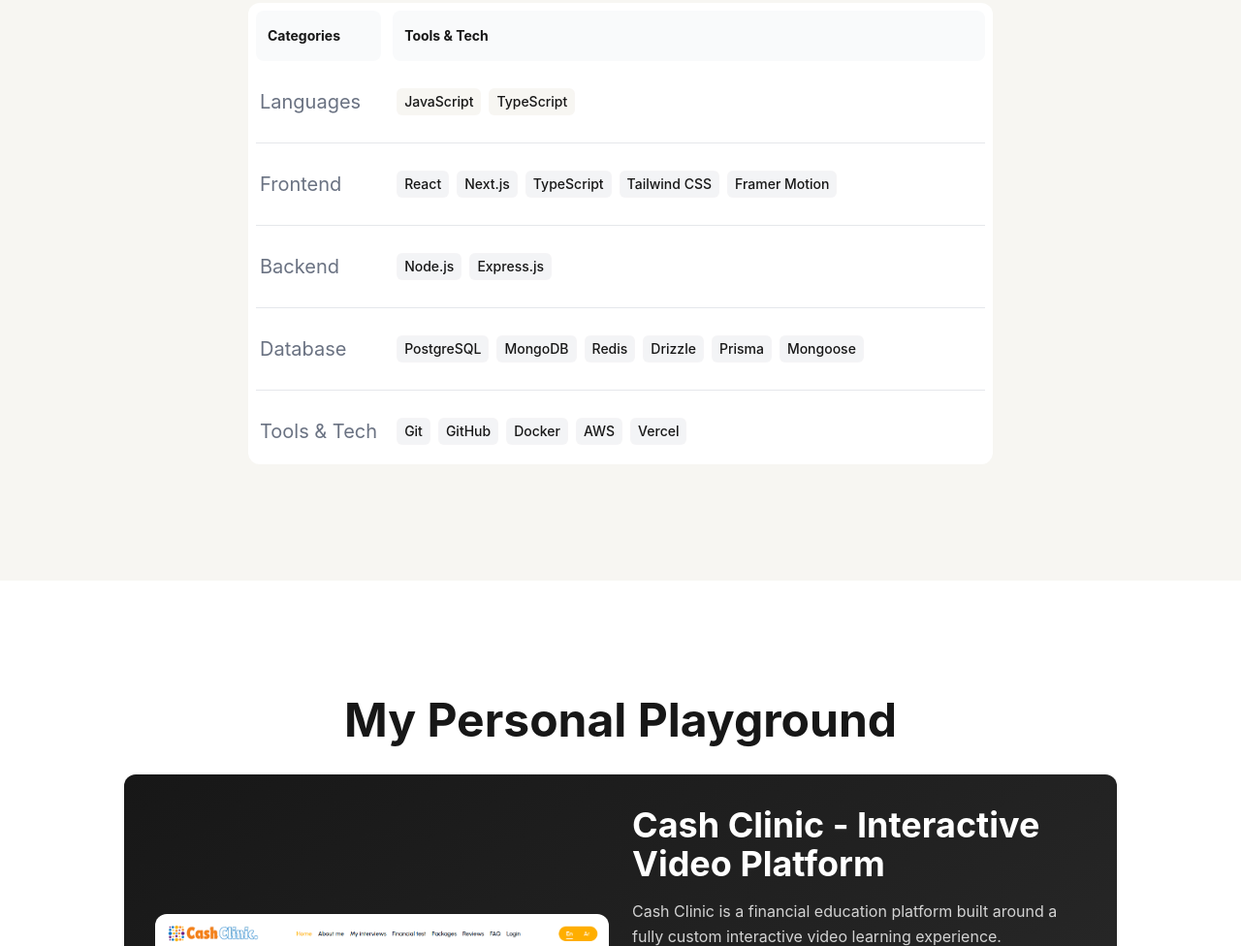
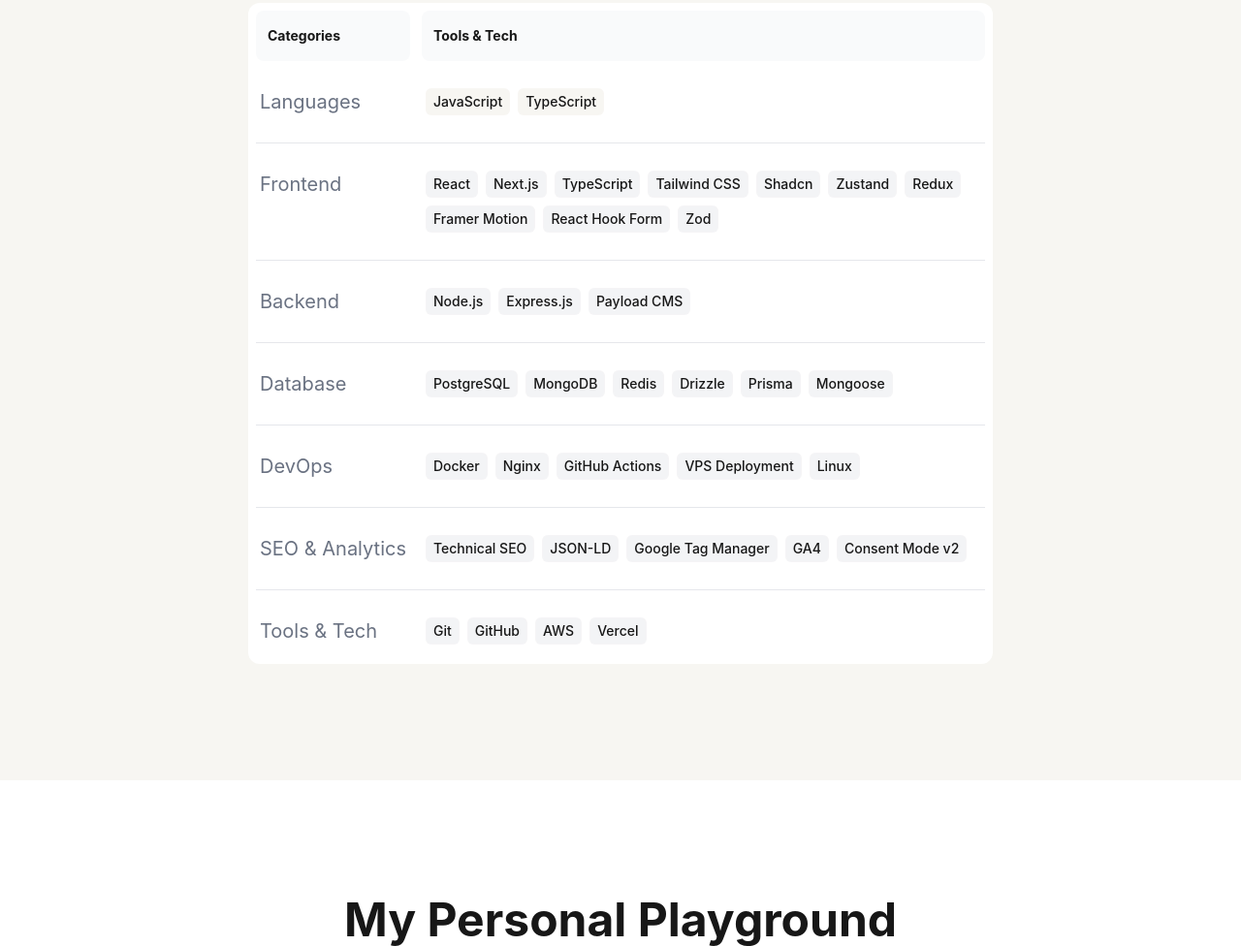
Before and after one commit to khaledrefaat/portfolio, an Astro site: page / in a window 1280 px wide. Shown: the part 1818-2794 px from the top of the page at 97% size. Built offline with nearby package versions, Linux system fonts and the light colour scheme; Astro itself is replaced by a stand-in of ours.

Commit message:
fixing skills section

```diff
--- a/src/components/sections/skills.astro
+++ b/src/components/sections/skills.astro
@@ -10,19 +10,38 @@ const categories = [
   },
   {
     name: 'Frontend',
-    skills: ['React', 'Next.js', 'TypeScript', 'Tailwind CSS', 'Framer Motion'],
+    skills: [
+      'React',
+      'Next.js',
+      'TypeScript',
+      'Tailwind CSS',
+      'Shadcn',
+      'Zustand',
+      'Redux',
+      'Framer Motion',
+      'React Hook Form',
+      'Zod',
+    ],
   },
   {
     name: 'Backend',
-    skills: ['Node.js', 'Express.js'],
+    skills: ['Node.js', 'Express.js', 'Payload CMS'],
   },
   {
     name: 'Database',
     skills: ['PostgreSQL', 'MongoDB', 'Redis', 'Drizzle', 'Prisma', 'Mongoose'],
   },
   {
+    name: 'DevOps',
+    skills: ['Docker', 'Nginx', 'GitHub Actions', 'VPS Deployment', 'Linux'],
+  },
+  {
+    name: 'SEO & Analytics',
+    skills: ['Technical SEO', 'JSON-LD', 'Google Tag Manager', 'GA4', 'Consent Mode v2'],
+  },
+  {
     name: 'Tools & Tech',
-    skills: ['Git', 'GitHub', 'Docker', 'AWS', 'Vercel'],
+    skills: ['Git', 'GitHub', 'AWS', 'Vercel'],
   },
 ];
 ---
```
